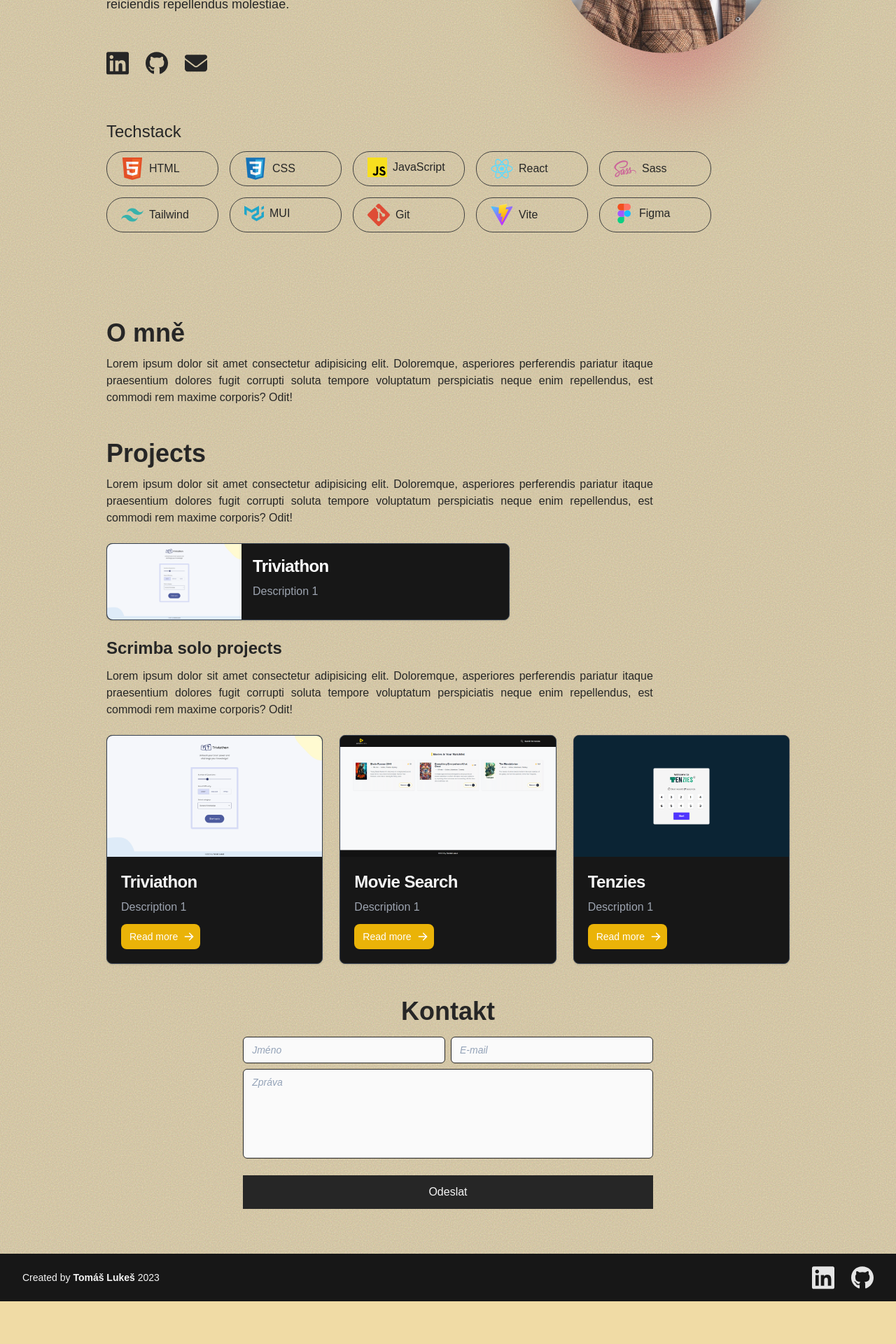
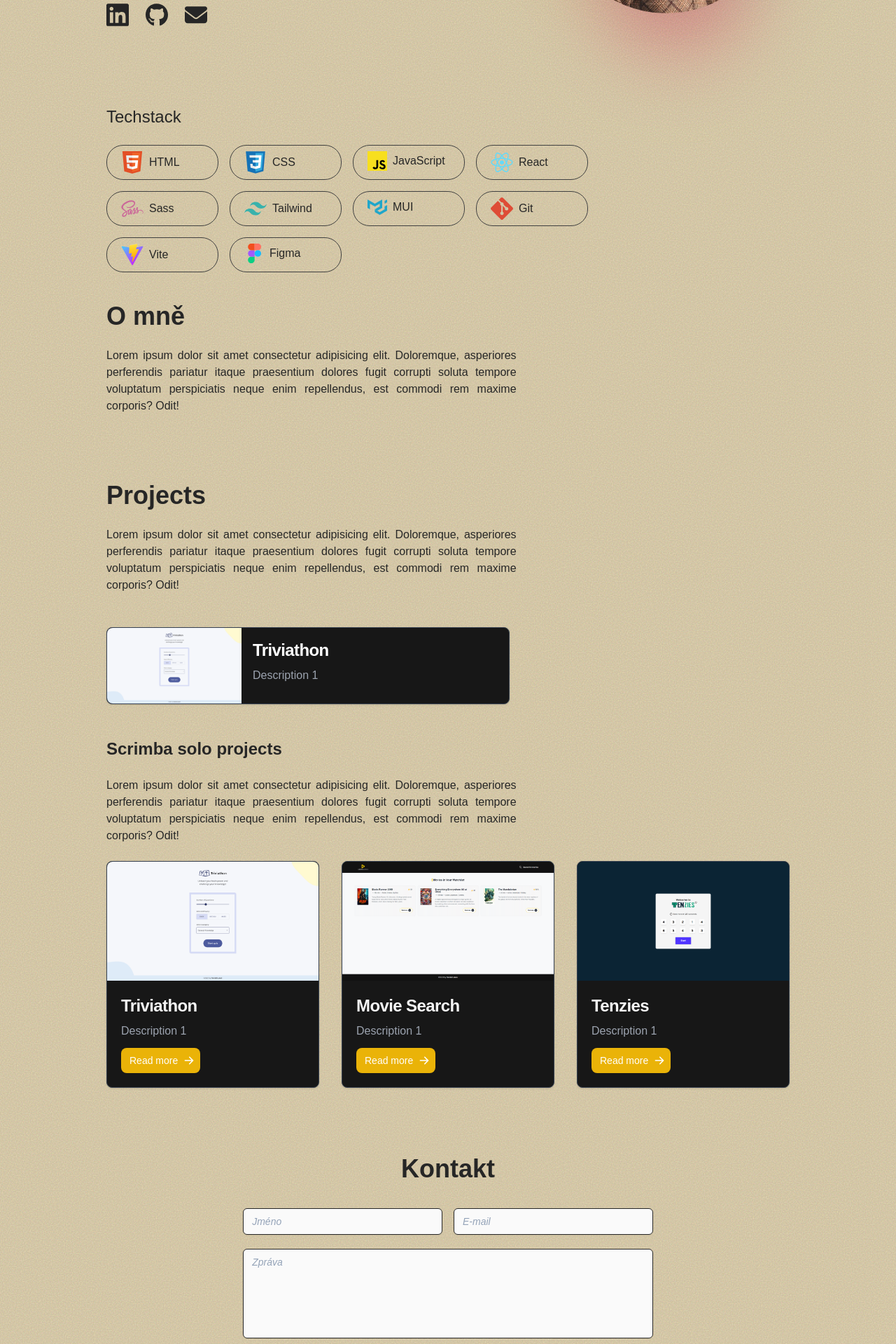
Before and after one commit to TomasLukes/portfolio-page, a React (Vite) app: page / in a window 1280 px wide. Shown: the part 420-2340 px from the top of the page at 70% size. Before the commit the page ends 2279 px from the top, so only its background shows below. Built offline with nearby package versions, Linux system fonts and the light colour scheme; a web font is replaced by a local one.

Commit message:
Improving also spacing and aligning of desktop version

```diff
--- a/src/components/About.jsx
+++ b/src/components/About.jsx
@@ -2,11 +2,11 @@
 export default function About() {
   return (
     /* About section */
-    <section id="about" className="pt-12 px-8">
+    <section id="about" className="pt-12 md:pt-6 px-8">
       {/* About container */}
       <div className="container mx-auto">
-        <h2 className="text-2xl md:text-4xl font-bold pb-3">O mně</h2>
-        <p className="md-4/5 md:w-4/5 text-justify">Lorem ipsum dolor sit amet consectetur adipisicing elit. Doloremque, asperiores perferendis pariatur
+        <h2 className="text-2xl md:text-4xl font-bold pb-3 md:pb-6">O mně</h2>
+        <p className="md:w-3/5 text-justify">Lorem ipsum dolor sit amet consectetur adipisicing elit. Doloremque, asperiores perferendis pariatur
           itaque praesentium dolores fugit corrupti soluta tempore voluptatum perspiciatis neque enim repellendus,
           est commodi rem maxime corporis? Odit!
         </p>
--- a/src/components/Contacts.jsx
+++ b/src/components/Contacts.jsx
@@ -1,13 +1,15 @@
 export default function Contacts() {
   return (
     /* Contacts */
-    <section id="contacts" className="pt-12 pb-16 px-8" >
+    <section id="contacts" className="pt-12 md:pt-24 pb-16 md:pb-32 px-8" >
       {/* Contacts container */}
       <div className="container mx-auto">
-      <h2 className="text-2xl md:text-4xl text-center font-bold pb-4">Kontakt</h2>
+      <h2 className="text-2xl md:text-4xl text-center font-bold pb-3 md:pb-9">
+        Kontakt
+      </h2>
         <form action="" className="grid grid-cols-1 gap-2 md:w-3/5 mx-auto">
           {/* Inputs group */}
-          <div className="flex flex-row gap-2">
+          <div className="flex flex-row gap-2 md:gap-4">
             {/* Name input */}
             <input type='text' name="name" placeholder="Jméno" className="placeholder:italic placeholder:text-slate-400 block
              bg-neutral-50 w-full border border-neutral-800 rounded-md py-2 pl-3 pr-3 shadow-sm
@@ -23,12 +25,12 @@ export default function Contacts() {
           <div>
             <textarea name="message" placeholder="Zpráva" className="placeholder:italic placeholder:text-slate-400 block
             bg-neutral-50 w-full border border-neutral-800 rounded-md h-32 resize-none py-2 pl-3 pr-3 shadow-sm
-              focus:outline-none focus:border-yello-500 focus:ring-yellow-500 focus:ring-1 sm:text-sm"
+              focus:outline-none focus:border-yello-500 focus:ring-yellow-500 focus:ring-1 sm:text-sm md:mt-3"
             >
             </textarea>
           </div>
           {/* Submit button */}
-          <button className="mt-4 px-6 py-3 bg-neutral-800 text-neutral-100">
+          <button className="mt-4 md:mt-6 m px-6 py-3 bg-neutral-800 text-neutral-100 rounded-lg">
             Odeslat
           </button>
         </form>
--- a/src/components/Footer.jsx
+++ b/src/components/Footer.jsx
@@ -3,7 +3,7 @@ export default function Footer() {
     /* Footer */
     <footer className="w-full text-neutral-100 bg-neutral-900 px-8">
       {/* Footer container */}
-      <div className="flex items-center justify-between py-4">
+      <div className="flex items-center justify-between py-4 md:py-6">
         {/* Copyright */}
         <p className="text-xs md:text-sm">
           Created by <span className="font-semibold">Tomáš Lukeš</span> 2023
--- a/src/components/Hero.jsx
+++ b/src/components/Hero.jsx
@@ -3,7 +3,7 @@ import TechStack from "./TechStack"
 export default function Hero() {
   return (
     /* Hero section */
-    <section id="hero" className="grid place-content-center px-8 ">
+    <section id="hero" className="grid place-content-center px-8">
       {/* Hero container */}
       <div className="container flex gap-4 mx-auto md:gap-8">
         {/* Left item */}
@@ -15,7 +15,7 @@ export default function Hero() {
             Frontend React developer
           </h3>
           {/* Info paragraph desktop */}
-          <p className="hidden md:block w-4/5 text-lg text-justify pb-9">
+          <p className="hidden md:block w-4/5 text-lg text-justify pb-6">
             Lorem ipsum dolor sit amet consectetur, adipisicing elit.
             Quod adipisci totam ipsam nisi doloribus vel quis nostrum mollitia ad,
             dolor eligendi sequi illum esse fugit est quas reiciendis repellendus molestiae.
@@ -58,7 +58,7 @@ export default function Hero() {
       </p>
 
       {/* Skills container  */}
-      <div className="container mx-auto pt-12">
+      <div className="container mx-auto pt-12 md:pt-24 md:w-4/5 md:ml-0">
         {/* Tech stack */}
         <TechStack />
       </div>
--- a/src/components/Projects.jsx
+++ b/src/components/Projects.jsx
@@ -4,13 +4,13 @@ import ProjectCardSm from "./ProjectCardSm"
 export default function Projects() {
   return (
     /* Projects */
-    <section id="projects" className="pt-12 px-8">
+    <section id="projects" className="pt-12 md:pt-24 px-8">
       {/* Projects container */}
       <div className="container mx-auto">
-        <h2 className="text-2xl md:text-4xl font-bold pb-3">
+        <h2 className="text-2xl md:text-4xl font-bold pb-3 md:pb-6">
           Projects
         </h2>
-        <p className="md-4/5 md:w-4/5 text-justify pb-6">Lorem ipsum dolor sit amet consectetur adipisicing elit. Doloremque, asperiores perferendis pariatur
+        <p className="md:w-3/5 text-justify pb-6 md:pb-12">Lorem ipsum dolor sit amet consectetur adipisicing elit. Doloremque, asperiores perferendis pariatur
           itaque praesentium dolores fugit corrupti soluta tempore voluptatum perspiciatis neque enim repellendus,
           est commodi rem maxime corporis? Odit!
         </p>
@@ -22,15 +22,15 @@ export default function Projects() {
           url={'https://triviathon.tomaslukes.com/'}
         />
 
-        <h3 className="text-xl md:text-2xl font-semibold pt-6 pb-3">
+        <h3 className="text-xl md:text-2xl font-semibold pt-6 md:pt-12 pb-3 md:pb-6">
           Scrimba solo projects
         </h3>
-        <p className="md-4/5 md:w-4/5 text-justify pb-6">Lorem ipsum dolor sit amet consectetur adipisicing elit. Doloremque, asperiores perferendis pariatur
+        <p className="md:w-3/5 text-justify pb-6">Lorem ipsum dolor sit amet consectetur adipisicing elit. Doloremque, asperiores perferendis pariatur
           itaque praesentium dolores fugit corrupti soluta tempore voluptatum perspiciatis neque enim repellendus,
           est commodi rem maxime corporis? Odit!
         </p>
         {/* Scrimba projects cards container */}
-        <div className="flex flex-col gap-6
+        <div className="flex flex-col gap-6 md:gap-8
           md:flex-row">
           {/* Scrimba project cards */}
           <ProjectCardSm
--- a/src/components/TechStack.jsx
+++ b/src/components/TechStack.jsx
@@ -4,7 +4,7 @@ export default function TechStack() {
     /* TechStack container */
     <div className="w-full">
       {/* TechStack heading */}
-      <h3 className="text-xl md:text-2xl font-medium pb-3">Techstack</h3>
+      <h3 className="text-xl md:text-2xl font-medium pb-3 md:pb-6">Techstack</h3>
       {/* Icons container */}
       <div className="flex flex-wrap gap-4">
 
--- a/src/styles/custom.css
+++ b/src/styles/custom.css
@@ -1,9 +1,7 @@
 body {
   position: relative;
   font-family: 'Recoleta', sans-serif;
-  margin: 0;
   min-height: 100vh;
-  min-width: 100vw;
   background-color: var(--bg);
 }
 
--- a/src/styles/output.css
+++ b/src/styles/output.css
@@ -599,10 +599,6 @@ video {
   margin-top: 1rem;
 }
 
-.mt-12 {
-  margin-top: 3rem;
-}
-
 .block {
   display: block;
 }
@@ -719,20 +715,12 @@ video {
   gap: 0.5rem;
 }
 
-.gap-3 {
-  gap: 0.75rem;
-}
-
 .gap-4 {
   gap: 1rem;
 }
 
 .gap-6 {
   gap: 1.5rem;
-}
-
-.gap-8 {
-  gap: 2rem;
 }
 
 .space-x-16 > :not([hidden]) ~ :not([hidden]) {
@@ -872,16 +860,6 @@ video {
   padding-right: 2rem;
 }
 
-.py-12 {
-  padding-top: 3rem;
-  padding-bottom: 3rem;
-}
-
-.py-16 {
-  padding-top: 4rem;
-  padding-bottom: 4rem;
-}
-
 .py-2 {
   padding-top: 0.5rem;
   padding-bottom: 0.5rem;
@@ -892,6 +870,11 @@ video {
   padding-bottom: 0.75rem;
 }
 
+.py-4 {
+  padding-top: 1rem;
+  padding-bottom: 1rem;
+}
+
 .py-6 {
   padding-top: 1.5rem;
   padding-bottom: 1.5rem;
@@ -902,25 +885,20 @@ video {
   padding-bottom: 2rem;
 }
 
-.py-4 {
-  padding-top: 1rem;
-  padding-bottom: 1rem;
-}
-
 .pb-1 {
   padding-bottom: 0.25rem;
 }
 
+.pb-16 {
+  padding-bottom: 4rem;
+}
+
 .pb-3 {
   padding-bottom: 0.75rem;
 }
 
-.pb-4 {
-  padding-bottom: 1rem;
-}
-
-.pb-9 {
-  padding-bottom: 2.25rem;
+.pb-6 {
+  padding-bottom: 1.5rem;
 }
 
 .pl-3 {
@@ -931,36 +909,12 @@ video {
   padding-right: 0.75rem;
 }
 
-.pt-3 {
-  padding-top: 0.75rem;
-}
-
-.pb-6 {
-  padding-bottom: 1.5rem;
-}
-
-.pt-9 {
-  padding-top: 2.25rem;
+.pt-12 {
+  padding-top: 3rem;
 }
 
 .pt-6 {
   padding-top: 1.5rem;
-}
-
-.pt-4 {
-  padding-top: 1rem;
-}
-
-.pt-12 {
-  padding-top: 3rem;
-}
-
-.pt-10 {
-  padding-top: 2.5rem;
-}
-
-.pb-16 {
-  padding-bottom: 4rem;
 }
 
 .text-center {
@@ -1158,9 +1112,7 @@ video {
 body {
   position: relative;
   font-family: 'Recoleta', sans-serif;
-  margin: 0;
   min-height: 100vh;
-  min-width: 100vw;
   background-color: var(--bg);
 }
 
@@ -1539,10 +1491,22 @@ body::before {
 }
 
 @media (min-width: 768px) {
+  .md\:ml-0 {
+    margin-left: 0px;
+  }
+
   .md\:mr-4 {
     margin-right: 1rem;
   }
 
+  .md\:mt-3 {
+    margin-top: 0.75rem;
+  }
+
+  .md\:mt-6 {
+    margin-top: 1.5rem;
+  }
+
   .md\:block {
     display: block;
   }
@@ -1589,6 +1553,10 @@ body::before {
 
   .md\:flex-row {
     flex-direction: row;
+  }
+
+  .md\:gap-4 {
+    gap: 1rem;
   }
 
   .md\:gap-6 {
@@ -1617,17 +1585,46 @@ body::before {
     padding-bottom: 1rem;
   }
 
+  .md\:py-6 {
+    padding-top: 1.5rem;
+    padding-bottom: 1.5rem;
+  }
+
   .md\:py-9 {
     padding-top: 2.25rem;
     padding-bottom: 2.25rem;
   }
 
+  .md\:pb-12 {
+    padding-bottom: 3rem;
+  }
+
   .md\:pb-2 {
     padding-bottom: 0.5rem;
   }
 
+  .md\:pb-32 {
+    padding-bottom: 8rem;
+  }
+
   .md\:pb-6 {
     padding-bottom: 1.5rem;
+  }
+
+  .md\:pt-12 {
+    padding-top: 3rem;
+  }
+
+  .md\:pt-24 {
+    padding-top: 6rem;
+  }
+
+  .md\:pt-6 {
+    padding-top: 1.5rem;
+  }
+
+  .md\:pb-9 {
+    padding-bottom: 2.25rem;
   }
 
   .md\:text-2xl {
```
